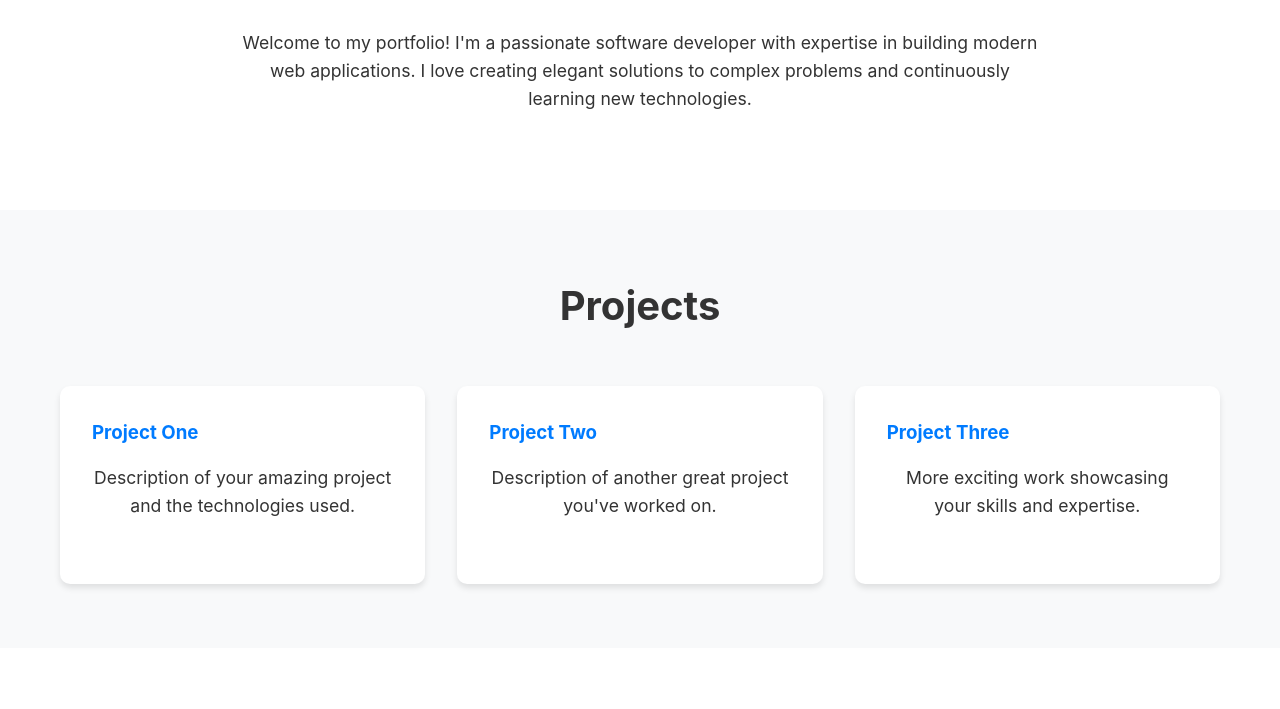
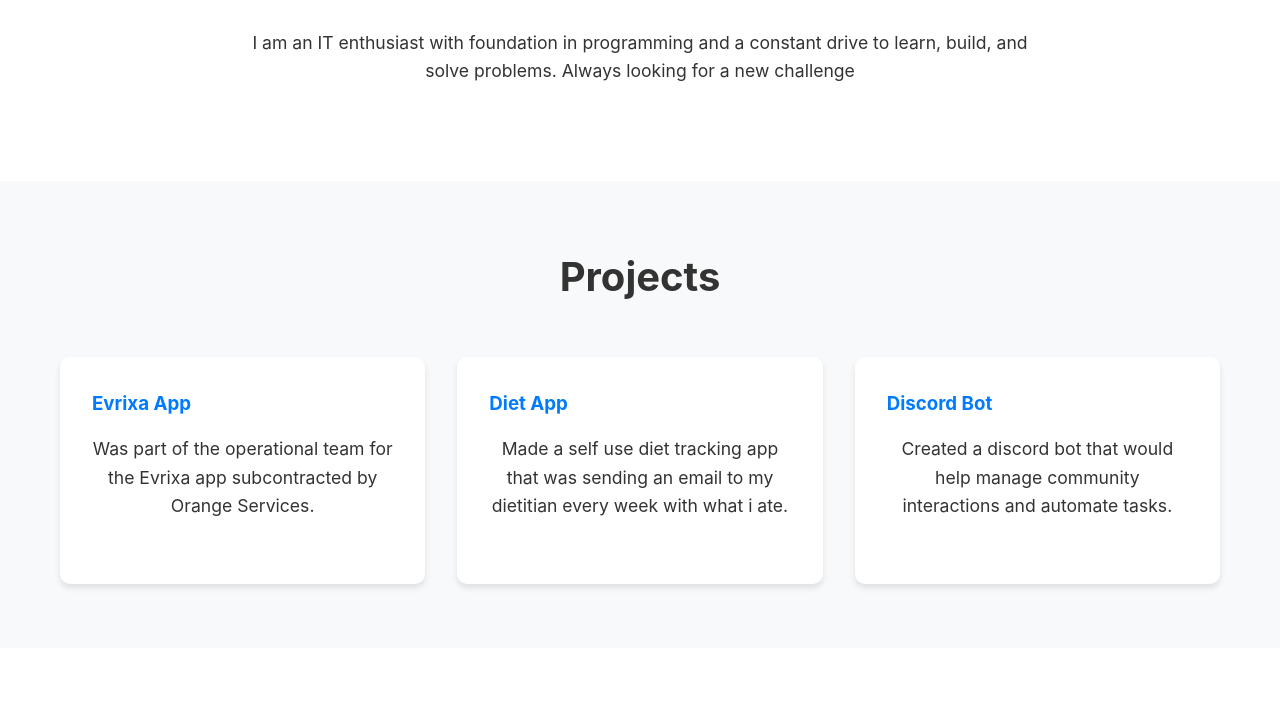
Before and after one commit to sergiustaicu/sergiustaicu-portfolio, a plain HTML site: page index.html in a window 1280 px wide. Shown: the part 610-1319 px from the top of the page. Drawn offline with Linux system fonts and the light colour scheme.

Commit message:
index modification

```diff
--- a/index.html
+++ b/index.html
@@ -28,7 +28,7 @@
     <header class="hero">
         <div class="container">
             <h1>Hi, I'm Sergiu Staicu</h1>
-            <p class="subtitle">Full Stack Developer & Software Engineer</p>
+            <p class="subtitle">Application Administrator & Student</p>
             <div class="cta-buttons">
                 <a href="#contact" class="btn btn-primary">Get In Touch</a>
                 <a href="cv.html" class="btn btn-secondary">View CV</a>
@@ -39,7 +39,7 @@
     <section id="about" class="section">
         <div class="container">
             <h2>About Me</h2>
-            <p>Welcome to my portfolio! I'm a passionate software developer with expertise in building modern web applications. I love creating elegant solutions to complex problems and continuously learning new technologies.</p>
+            <p>I am an IT enthusiast with foundation in programming and a constant drive to learn, build, and solve problems. Always looking for a new challenge</p>
         </div>
     </section>
 
@@ -48,16 +48,16 @@
             <h2>Projects</h2>
             <div class="projects-grid">
                 <div class="project-card">
-                    <h3>Project One</h3>
-                    <p>Description of your amazing project and the technologies used.</p>
+                    <h3>Evrixa App</h3>
+                    <p>Was part of the operational team for the Evrixa app subcontracted by Orange Services.</p>
                 </div>
                 <div class="project-card">
-                    <h3>Project Two</h3>
-                    <p>Description of another great project you've worked on.</p>
+                    <h3>Diet App</h3>
+                    <p>Made a self use diet tracking app that was sending an email to my dietitian every week with what i ate.</p>
                 </div>
                 <div class="project-card">
-                    <h3>Project Three</h3>
-                    <p>More exciting work showcasing your skills and expertise.</p>
+                    <h3>Discord Bot</h3>
+                    <p>Created a discord bot that would help manage community interactions and automate tasks.</p>
                 </div>
             </div>
         </div>
```
